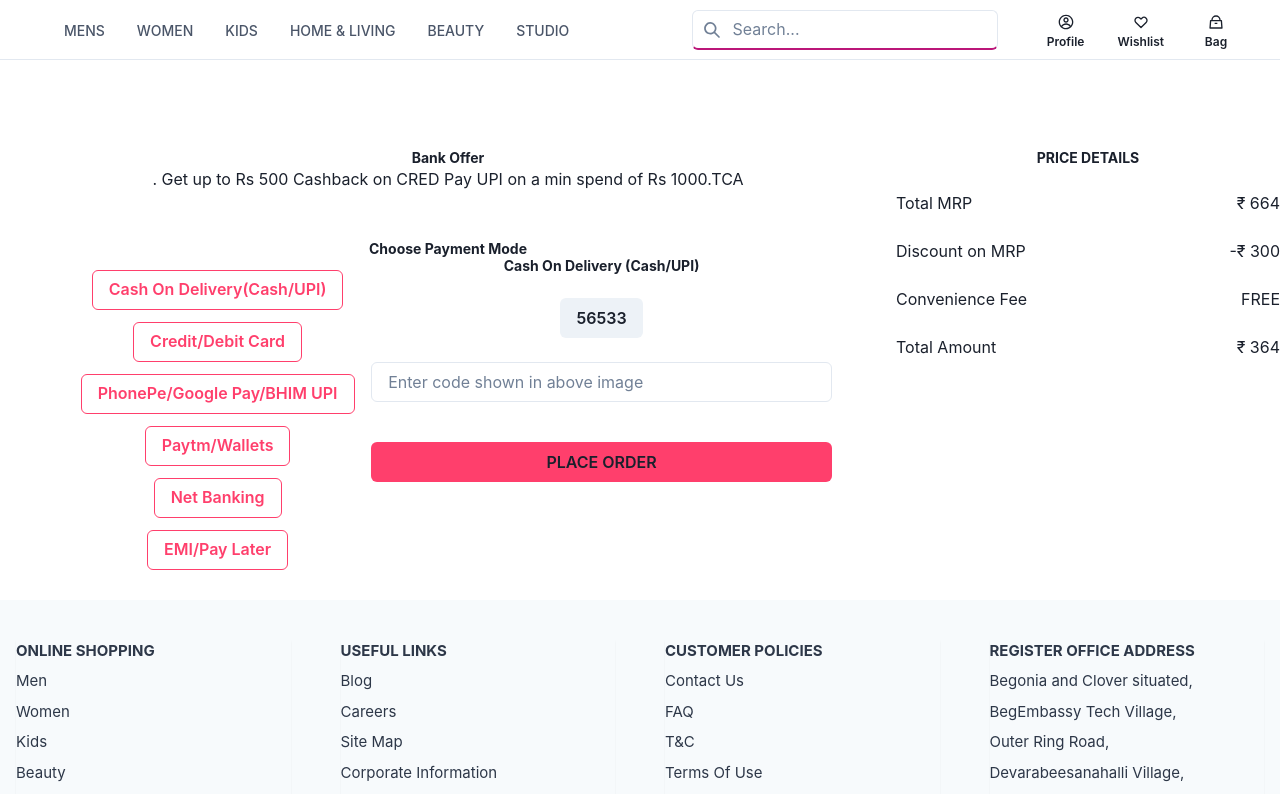
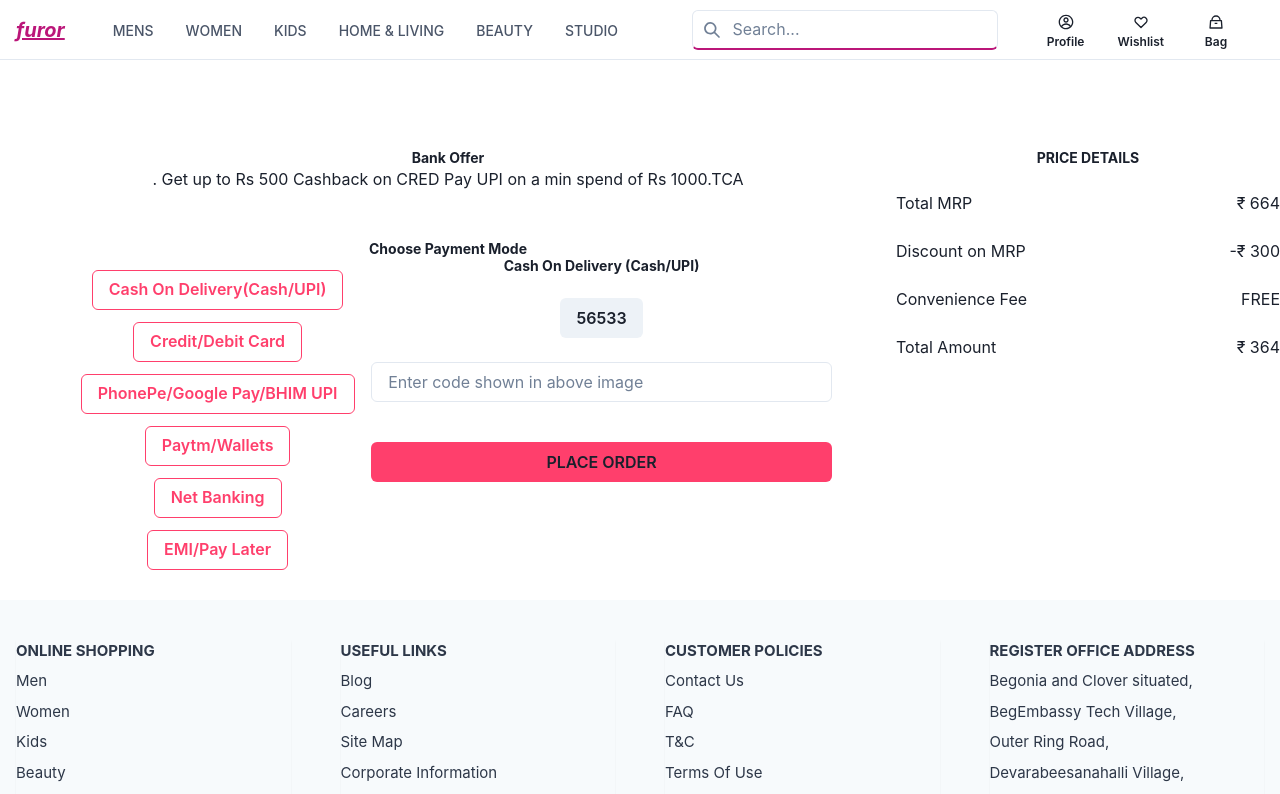
Before and after one commit to sonugupta1234/accidental-tin-1024, a React (Create React App) app in the folder client/: page /checkout/payment in a window 1280 px wide. Shown: the top 794 px of the page. Built offline with nearby package versions, Linux system fonts and the light colour scheme.

Commit message:
logo added to a navbar

```diff
--- a/client/src/Components/Navbar.jsx
+++ b/client/src/Components/Navbar.jsx
@@ -28,7 +28,7 @@ import {
   ChevronRightIcon,
   // SearchIcon,
 } from "@chakra-ui/icons";
-// import CWLOGO from "../assets/CWLOGO-1.png";
+import favicon from "./favicon.png"
 import { NavLink } from "react-router-dom";
 import { HiOutlineHeart } from "react-icons/hi";
 import { RiHandbagLine } from "react-icons/ri";
@@ -88,11 +88,12 @@ export default function Navbar() {
         </Flex>
         <Flex flex={{ base: 1 }} justify={{ base: "center", sm:'center',  md: "start" }} border={"0px solid black"} >
           <NavLink to='/' >
-          <Image
-            // src={CWLOGO}
-            w={{ base: "40%", sm: "40%", md: "40%", lg: "25%" }}
+            <Text fontSize={"xl"}  color='#BB1679' fontWeight="bold" textDecoration="underline" ><i>furor</i></Text>
+          {/* <Image
+            src={favicon }
+            w={{ base: "10%", sm: "10%", md: "10%", lg: "10%" }}
             mr={{sm:60, base:50,lg:0,md:0}}
-          />
+          /> */}
 </NavLink>
           <Flex
             display={{ base: "none", md: "none",lg:"flex" }}
```
Also changed, not shown: client/src/images/favicon.png (added).
